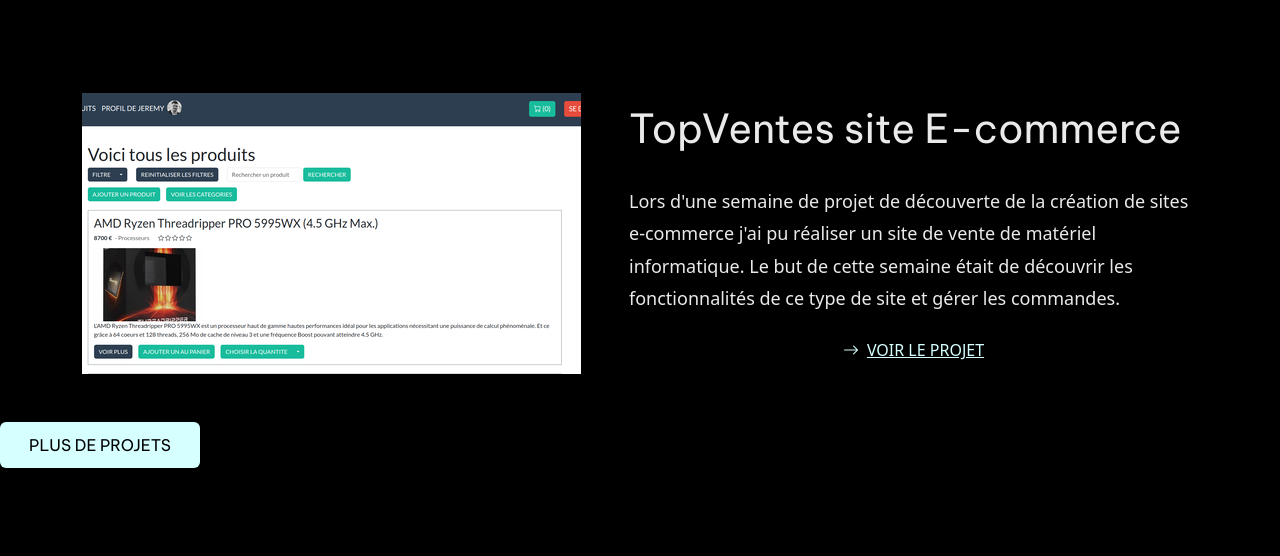
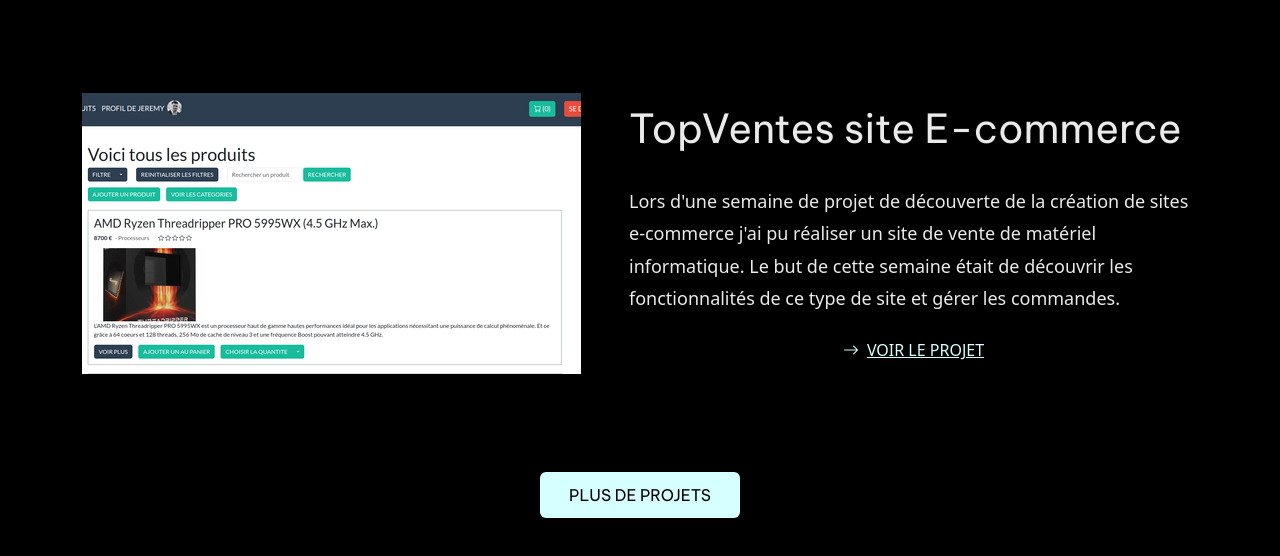
Before and after one commit to JeremyDuc73/portfolioDevWeb, a plain HTML site: page index.html in a window 1280 px wide. Shown: the part 1396-1952 px from the top of the page. Before the commit the page ends 1864 px from the top, so only its background shows below. Drawn offline with nearby package versions, Linux system fonts and the light colour scheme; a web font is replaced by a local one.

Commit message:
commit seo

```diff
--- a/index.html
+++ b/index.html
@@ -63,9 +63,10 @@
             </div>
         </div>
     </div>
-    <div class="btn btnprojets">
-        <p class="plusdeprojets">plus de projets</p>
-    </div>
+
+</div>
+<div class="btn btnprojets">
+    <p class="plusdeprojets">plus de projets</p>
 </div>
 <script src="https://cdn.jsdelivr.net/npm/bootstrap@5.3.0/dist/js/bootstrap.bundle.min.js" integrity="sha384-geWF76RCwLtnZ8qwWowPQNguL3RmwHVBC9FhGdlKrxdiJJigb/j/68SIy3Te4Bkz" crossorigin="anonymous"></script>
 <script src="main.js"></script>
--- a/style.css
+++ b/style.css
@@ -110,9 +110,8 @@ h3{
 
 .btnprojets{
     background-color: var(--bleuciel);
-    display: flex;
-    align-items: center;
-    justify-content: center;
+    display: block;
+    margin: 50px auto;
     padding: 10px;
     width: 200px;
 }
```
